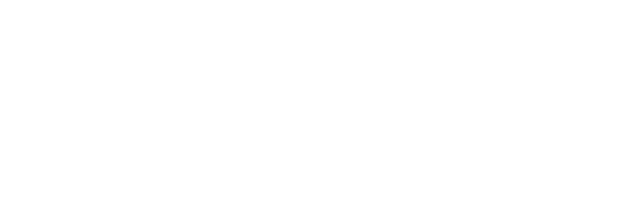
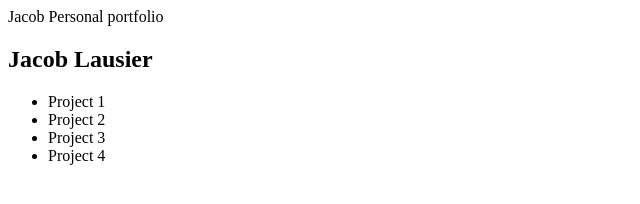
Before and after one commit to Jlausier/Bootcamp-Personal-Portfolio, a plain HTML site: page index.html in a window 1280 px wide. Shown: the whole page, without its empty margins (0-640 px from the left). Drawn offline with Linux system fonts and the light colour scheme.

Commit message:
put in the nav bar structure

```diff
--- a/index.html
+++ b/index.html
@@ -8,5 +8,20 @@
 </head>
 <body>
     <!-- Create <nav> section for name, a recent photo and add links -->
+    <header>Jacob Personal portfolio</header>
+    <nav>
+        <h1>Jacob Lausier</h1>
+        <link href="assets/images/picture.jpg">
+        <ul>
+            <li><a href="Project 1"></a>Project 1</li>
+            <li><a href="Project 2"></a>Project 2</li>
+            <li><a href="Project 3"></a>Project 3</li>
+            <li><a href="Project 4"></a>Project 4</li>
+        </ul>
+    </nav>
+    <!-- This is the section for all the future projects -->
+    <section>
+
+    </section>
 </body>
 </html>
```
Also changed, not shown: assets/images/picture.jpg (added).
